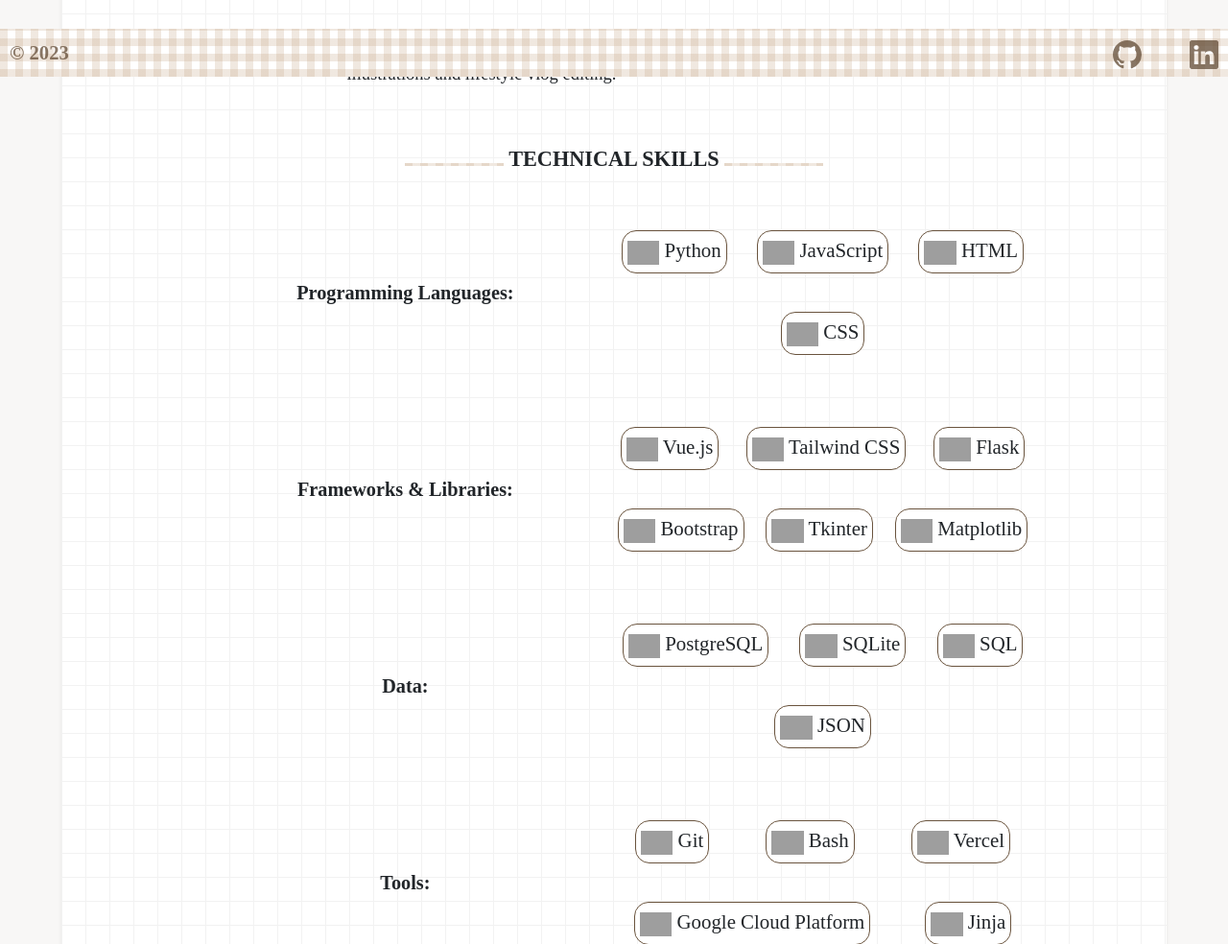
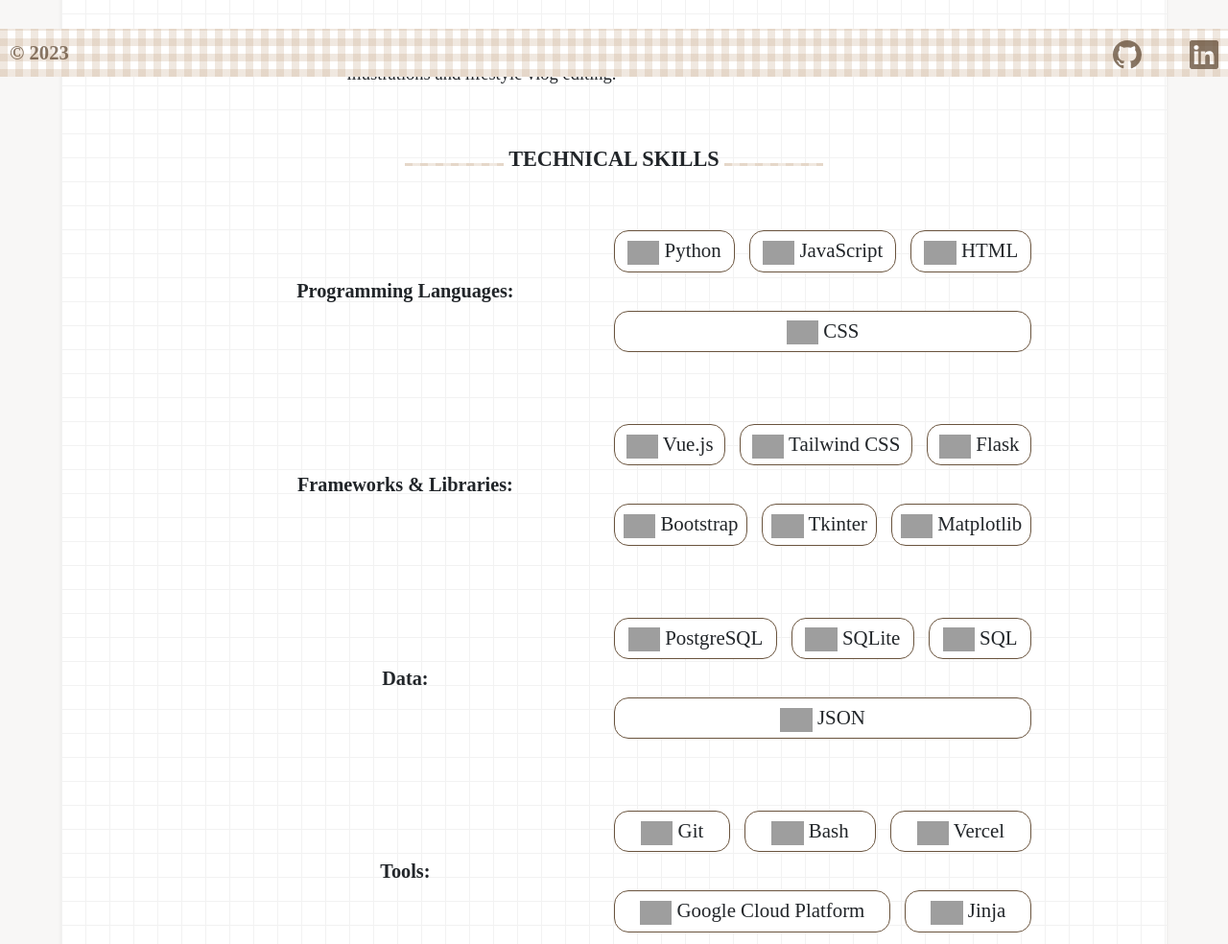
Before and after one commit to jschhie/portfolio, a Flask app: page /about in a window 1280 px wide. Shown: the part 720-1704 px from the top of the page at 96% size. Run offline with Flask 3, Linux system fonts and the light colour scheme; some web fonts are replaced; grey boxes are pictures that could not be loaded.

Commit message:
fix: RWD for About Skills badges
- Fix RWD desktop badge resizing (auto height, flex grow)

```diff
--- a/website/static/style.css
+++ b/website/static/style.css
@@ -462,10 +462,11 @@
     border-radius: 15px;
     border: 1px solid rgb(106, 84, 62);
     padding: 5px;
-    height: 45px;
+    height: auto;
     width: auto;
     margin: auto;
     background-color: white;
+    flex-grow: 1;
   }
 }
 
```
